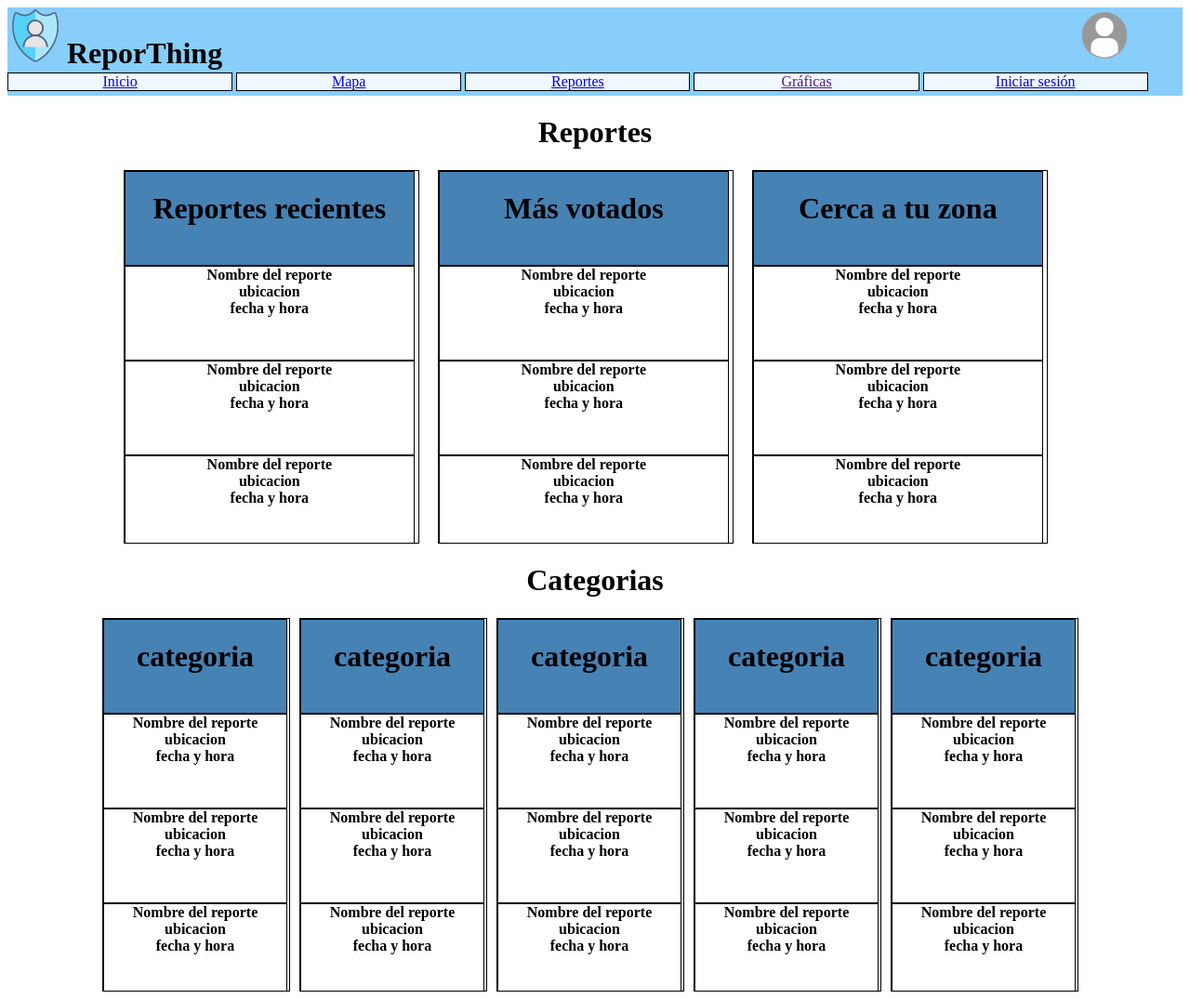
After one commit to JaimeNJ99/ReporThing, a PHP site: page /reportes.php in a window 1280 px wide. The commit adds this page. Shown: the whole page at 93% size. Run offline with PHP 8.4, Linux system fonts and the light colour scheme.

Commit message:
reportes

```diff
--- a/header.php
+++ b/header.php
@@ -49,8 +49,8 @@
         </div>
         <div id = "menu">
             <div class ="botonmenu"><a href="index.php">Inicio</a></div>
-            <div class ="botonmenu"><a href="">Mapa</a></div>
-            <div class ="botonmenu"><a href="">Reportes</a></div>
+            <div class ="botonmenu"><a href="mapa.php">Mapa</a></div>
+            <div class ="botonmenu"><a href="reportes.php">Reportes</a></div>
             <div class ="botonmenu"><a href="">Gráficas</a></div>
             <div class ="botonmenu"><a href="login.php">Iniciar sesión</a></div>
         </div>
--- /dev/null
+++ b/reportes.php
@@ -0,0 +1,100 @@
+<?php
+    require "header.php";
+?>
+<html>
+    <head>
+        <style>
+            .centro{
+                width: 100%;
+                height: auto;
+                justify-content: center;
+                align-items: center;
+                display: flex;
+
+
+            }
+            .tabla{
+                border: 1px solid #000;
+                height: 400px;;
+                width: 25%;
+                margin-right: 20px;
+                display: inline-block;
+                overflow: scroll;
+            }
+            .categorias{
+                border: 1px solid #000;
+                height:400px;
+                width: 200px;
+                margin-right: 10px;
+                display: inline-block;
+                overflow: scroll;
+            }
+            .entrada{
+                text-align: center;
+                width: 98%;
+                height: 100px;
+                border: 1px solid #000;
+            }
+        </style>
+    </head>
+
+    <body>
+        <div><h1 style="text-align:center">Reportes</h1></div>
+        <div class="centro">
+            <div class="tabla">
+                <div class="entrada" style="background-color:steelblue"><h1>Reportes recientes</h1></div>
+                <div class="entrada"><b>Nombre del reporte<br>ubicacion <br> fecha y hora</b></div>
+                <div class="entrada"><b>Nombre del reporte<br>ubicacion <br> fecha y hora</b></div>
+                <div class="entrada"><b>Nombre del reporte<br>ubicacion <br> fecha y hora</b></div>
+            </div>
+            <div class="tabla">
+                <div class="entrada" style="background-color:steelblue"><h1>Más votados</h1></div>
+                <div class="entrada"><b>Nombre del reporte<br>ubicacion <br> fecha y hora</b></div>
+                <div class="entrada"><b>Nombre del reporte<br>ubicacion <br> fecha y hora</b></div>
+                <div class="entrada"><b>Nombre del reporte<br>ubicacion <br> fecha y hora</b></div>
+            </div>
+            <div class="tabla">
+                <div class="entrada" style="background-color:steelblue"><h1>Cerca a tu zona</h1></div>
+                <div class="entrada"><b>Nombre del reporte<br>ubicacion <br> fecha y hora</b></div>
+                <div class="entrada"><b>Nombre del reporte<br>ubicacion <br> fecha y hora</b></div>
+                <div class="entrada"><b>Nombre del reporte<br>ubicacion <br> fecha y hora</b></div>
+            </div>
+        </div>
+
+            <div><h1 style="text-align:center">Categorias</h1></div>
+
+        <div class="centro">
+        <div class="categorias">
+                <div class="entrada" style="background-color:steelblue"><h1>categoria</h1></div>
+                <div class="entrada"><b>Nombre del reporte<br>ubicacion <br> fecha y hora</b></div>
+                <div class="entrada"><b>Nombre del reporte<br>ubicacion <br> fecha y hora</b></div>
+                <div class="entrada"><b>Nombre del reporte<br>ubicacion <br> fecha y hora</b></div>
+            </div>
+            <div class="categorias">
+                <div class="entrada" style="background-color:steelblue"><h1>categoria</h1></div>
+                <div class="entrada"><b>Nombre del reporte<br>ubicacion <br> fecha y hora</b></div>
+                <div class="entrada"><b>Nombre del reporte<br>ubicacion <br> fecha y hora</b></div>
+                <div class="entrada"><b>Nombre del reporte<br>ubicacion <br> fecha y hora</b></div>
+            </div>
+            <div class="categorias">
+                <div class="entrada"style="background-color:steelblue"><h1>categoria</h1></div>
+                <div class="entrada"><b>Nombre del reporte<br>ubicacion <br> fecha y hora</b></div>
+                <div class="entrada"><b>Nombre del reporte<br>ubicacion <br> fecha y hora</b></div>
+                <div class="entrada"><b>Nombre del reporte<br>ubicacion <br> fecha y hora</b></div>
+            </div>
+            <div class="categorias">
+                <div class="entrada" style="background-color:steelblue"><h1>categoria</h1></div>
+                <div class="entrada"><b>Nombre del reporte<br>ubicacion <br> fecha y hora</b></div>
+                <div class="entrada"><b>Nombre del reporte<br>ubicacion <br> fecha y hora</b></div>
+                <div class="entrada"><b>Nombre del reporte<br>ubicacion <br> fecha y hora</b></div>
+            </div>
+            <div class="categorias">
+                <div class="entrada" style="background-color:steelblue"><h1>categoria</h1></div>
+                <div class="entrada"><b>Nombre del reporte<br>ubicacion <br> fecha y hora</b></div>
+                <div class="entrada"><b>Nombre del reporte<br>ubicacion <br> fecha y hora</b></div>
+                <div class="entrada"><b>Nombre del reporte<br>ubicacion <br> fecha y hora</b></div>
+            </div>
+        </div>
+        <?php  ?>
+    </body>
+</html>
```
